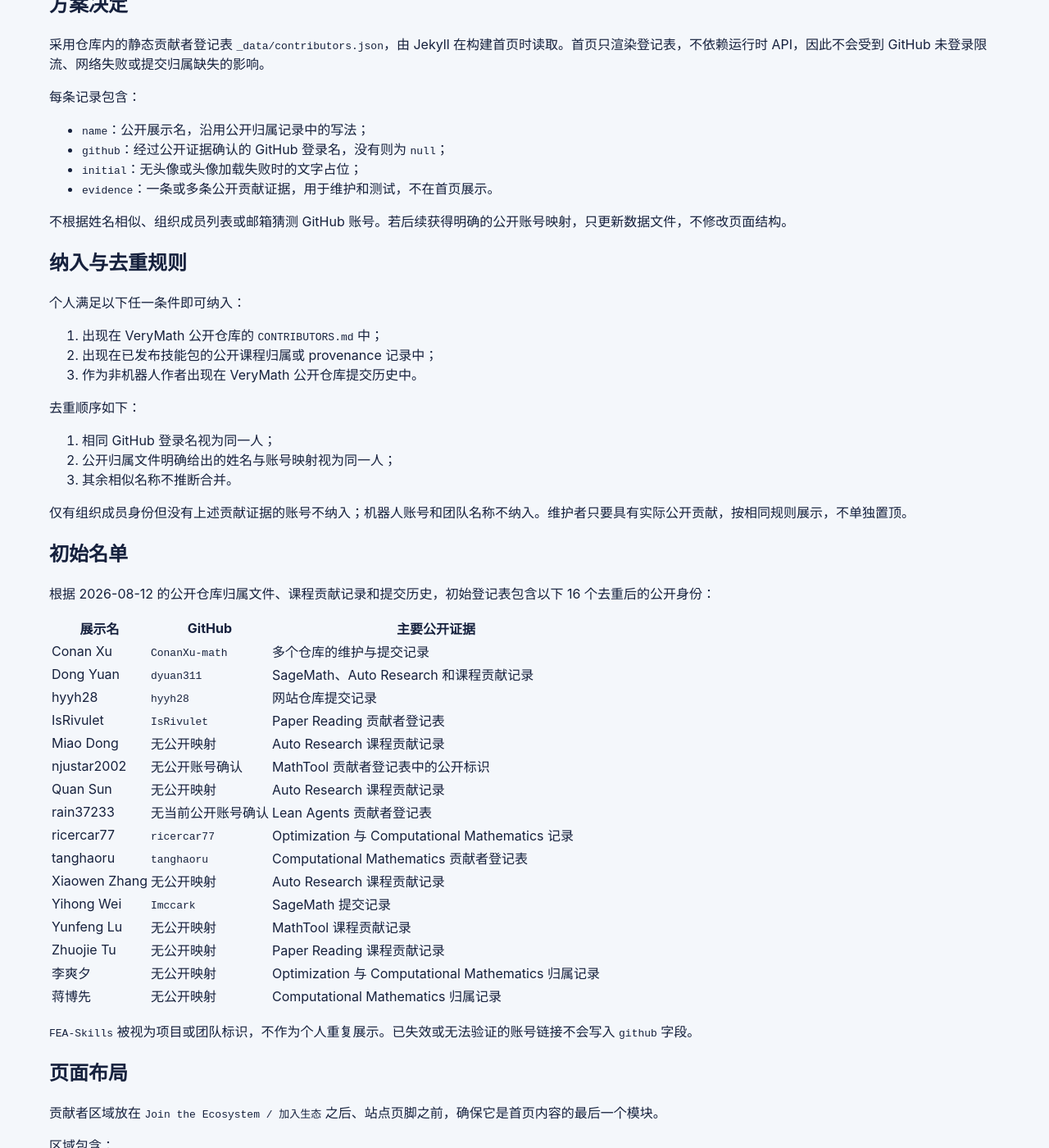
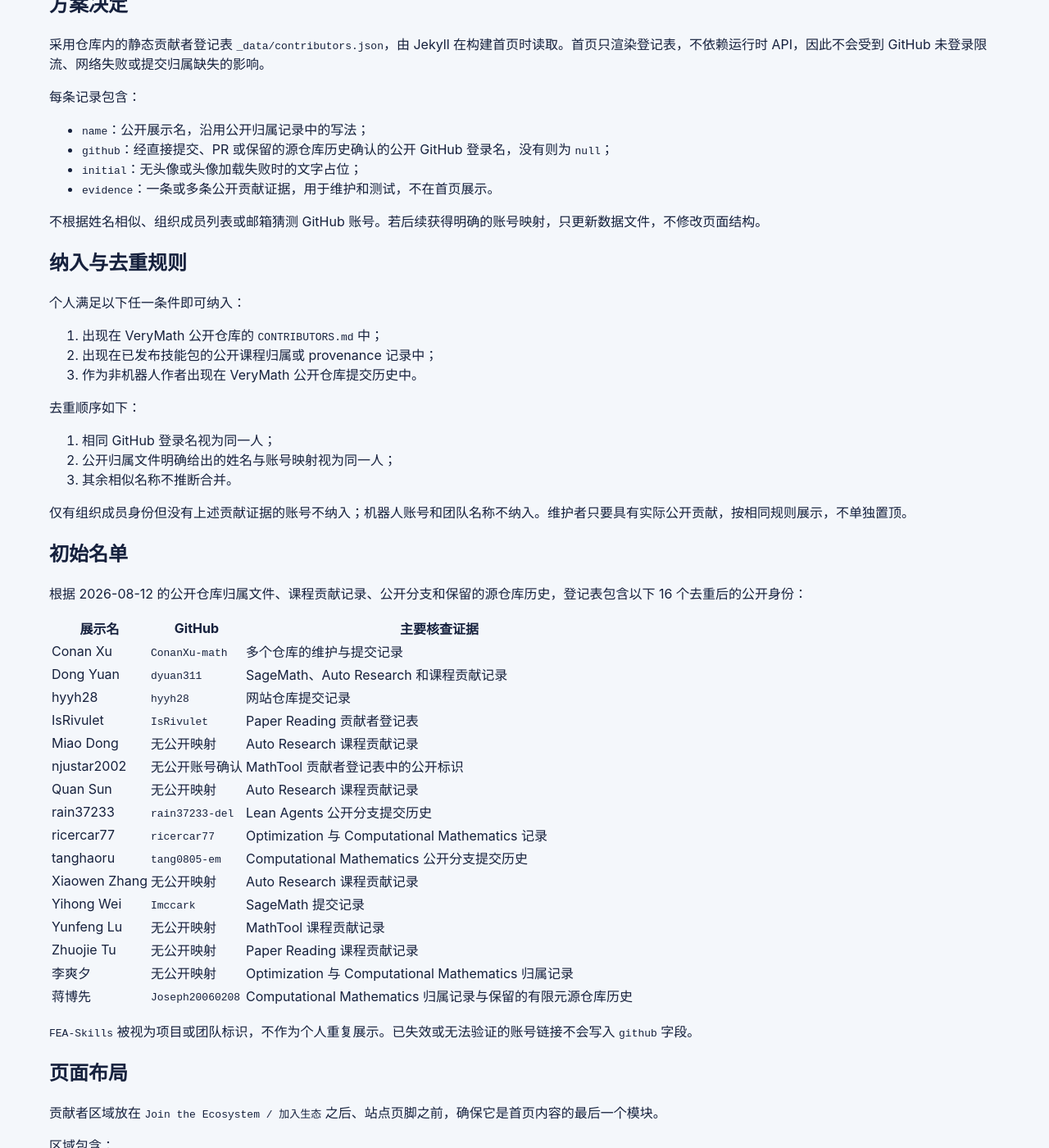
Before and after one commit to VeryMath/verymath.github.io, a Jekyll site: the page built from docs/superpowers/specs/2026-08-12-contributors-section-design.md, in a window 1280 px wide and 1400 px high, scrolled down 492 px. Shown: the whole window at 82% size. Built offline with Jekyll 4.4.1, drawn with Linux system fonts in a browser that asks for light colours; our own code applies the rules of GitHub Pages for plain Markdown files; some of the changed text lies outside the part shown.

Commit message:
fix: verify contributor account mappings

```diff
--- a/docs/superpowers/specs/2026-08-12-contributors-section-design.md
+++ b/docs/superpowers/specs/2026-08-12-contributors-section-design.md
@@ -22,11 +22,11 @@
 每条记录包含：
 
 - `name`：公开展示名，沿用公开归属记录中的写法；
-- `github`：经过公开证据确认的 GitHub 登录名，没有则为 `null`；
+- `github`：经直接提交、PR 或保留的源仓库历史确认的公开 GitHub 登录名，没有则为 `null`；
 - `initial`：无头像或头像加载失败时的文字占位；
 - `evidence`：一条或多条公开贡献证据，用于维护和测试，不在首页展示。
 
-不根据姓名相似、组织成员列表或邮箱猜测 GitHub 账号。若后续获得明确的公开账号映射，只更新数据文件，不修改页面结构。
+不根据姓名相似、组织成员列表或邮箱猜测 GitHub 账号。若后续获得明确的账号映射，只更新数据文件，不修改页面结构。
 
 ## 纳入与去重规则
 
@@ -46,9 +46,9 @@
 
 ## 初始名单
 
-根据 2026-08-12 的公开仓库归属文件、课程贡献记录和提交历史，初始登记表包含以下 16 个去重后的公开身份：
+根据 2026-08-12 的公开仓库归属文件、课程贡献记录、公开分支和保留的源仓库历史，登记表包含以下 16 个去重后的公开身份：
 
-| 展示名 | GitHub | 主要公开证据 |
+| 展示名 | GitHub | 主要核查证据 |
 | --- | --- | --- |
 | Conan Xu | `ConanXu-math` | 多个仓库的维护与提交记录 |
 | Dong Yuan | `dyuan311` | SageMath、Auto Research 和课程贡献记录 |
@@ -57,15 +57,15 @@
 | Miao Dong | 无公开映射 | Auto Research 课程贡献记录 |
 | njustar2002 | 无公开账号确认 | MathTool 贡献者登记表中的公开标识 |
 | Quan Sun | 无公开映射 | Auto Research 课程贡献记录 |
-| rain37233 | 无当前公开账号确认 | Lean Agents 贡献者登记表 |
+| rain37233 | `rain37233-del` | Lean Agents 公开分支提交历史 |
 | ricercar77 | `ricercar77` | Optimization 与 Computational Mathematics 记录 |
-| tanghaoru | `tanghaoru` | Computational Mathematics 贡献者登记表 |
+| tanghaoru | `tang0805-em` | Computational Mathematics 公开分支提交历史 |
 | Xiaowen Zhang | 无公开映射 | Auto Research 课程贡献记录 |
 | Yihong Wei | `Imccark` | SageMath 提交记录 |
 | Yunfeng Lu | 无公开映射 | MathTool 课程贡献记录 |
 | Zhuojie Tu | 无公开映射 | Paper Reading 课程贡献记录 |
 | 李爽夕 | 无公开映射 | Optimization 与 Computational Mathematics 归属记录 |
-| 蒋博先 | 无公开映射 | Computational Mathematics 归属记录 |
+| 蒋博先 | `Joseph20060208` | Computational Mathematics 归属记录与保留的有限元源仓库历史 |
 
 `FEA-Skills` 被视为项目或团队标识，不作为个人重复展示。已失效或无法验证的账号链接不会写入 `github` 字段。
 
```
Also changed, not shown: other parts of docs/superpowers/specs/2026-08-12-contributors-section-design.md (+1 -1 lines), _data/contributors.json (+19 -7 lines), docs/superpowers/plans/2026-08-12-contributors-section.md (+2 -0 lines), tests/README.md (+1 -1 lines), tests/test_contributors.py (+3 -1 lines), tests/verify_contributors_browser.cjs (+76 -20 lines).
